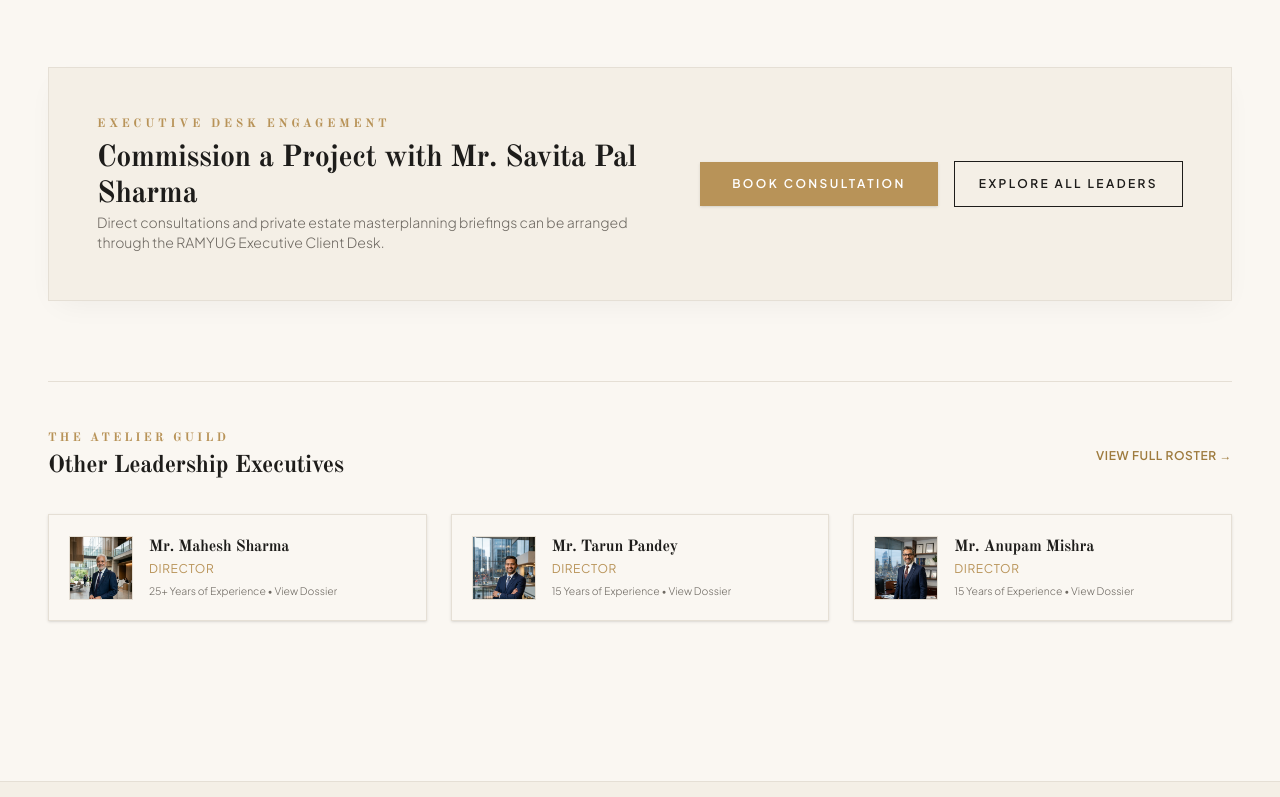
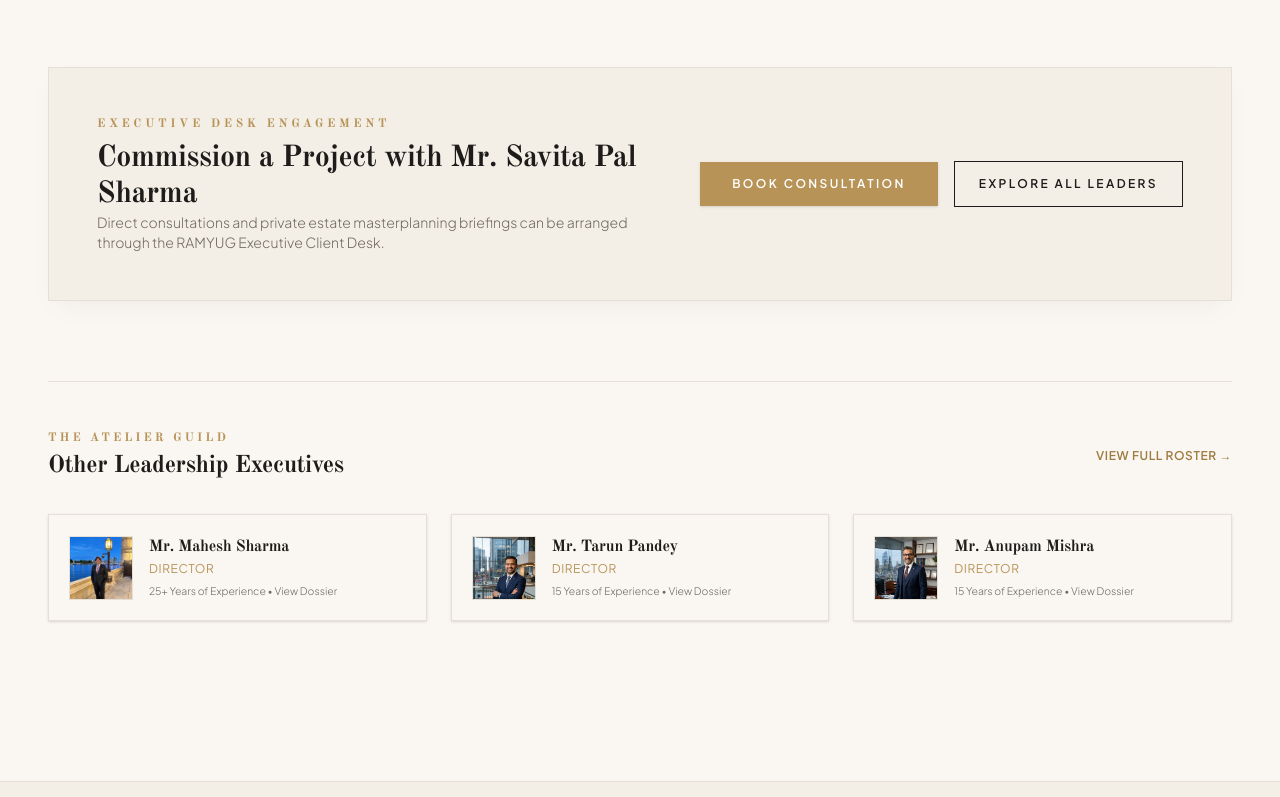
Before and after one commit to BST82/ramyugwebsite, an Angular app: page /team/1 in a window 1280 px wide. Shown: the part 2270-3067 px from the top of the page. Built offline with nearby package versions, Linux system fonts and the light colour scheme.

Commit message:
update mahesh sir photo

```diff
--- a/src/app/pages/director-detail/director-detail.html
+++ b/src/app/pages/director-detail/director-detail.html
@@ -48,7 +48,9 @@
             <img
               [src]="profile.image"
               [alt]="profile.name"
-              class="w-full h-auto aspect-[3/4] max-h-[380px] sm:max-h-[500px] md:max-h-[560px] object-cover object-top transition-transform duration-700 group-hover:scale-105"
+              class="w-full h-auto aspect-[3/4] max-h-[380px] sm:max-h-[500px] md:max-h-[560px] object-cover transition-transform duration-700 group-hover:scale-105"
+              [style.objectPosition]="profile.imagePosition || 'top'"
+              loading="eager"
               (error)="onImageError($event)"
             />
           </div>
@@ -374,7 +376,10 @@
           <img
             [src]="other.image"
             [alt]="other.name"
-            class="w-16 h-16 object-cover object-top border border-[#E5DFD5] dark:border-[#2F2B26] shrink-0"
+            class="w-16 h-16 object-cover border border-[#E5DFD5] dark:border-[#2F2B26] shrink-0"
+            [style.objectPosition]="other.imagePosition || 'top'"
+            loading="lazy"
+            decoding="async"
             (error)="onImageError($event)"
           />
           <div class="overflow-hidden">
--- a/src/app/pages/team/team.html
+++ b/src/app/pages/team/team.html
@@ -38,7 +38,9 @@
               <img
                 [src]="director.image"
                 [alt]="director.name"
-                class="w-full h-auto aspect-[3/4] max-h-[380px] sm:max-h-[480px] md:max-h-[540px] object-cover object-top transition-transform duration-700 group-hover:scale-105"
+                class="w-full h-auto aspect-[3/4] max-h-[380px] sm:max-h-[480px] md:max-h-[540px] object-cover transition-transform duration-700 group-hover:scale-105"
+                [style.objectPosition]="director.imagePosition || 'top'"
+                loading="eager"
                 (error)="onImageError($event)"
               />
               <div
@@ -199,7 +201,10 @@
           <img
             [src]="member.image"
             [alt]="member.name"
-            class="w-full h-full object-cover object-top transition-transform duration-700 group-hover:scale-105"
+            class="w-full h-full object-cover transition-transform duration-700 group-hover:scale-105"
+            [style.objectPosition]="member.imagePosition || 'top'"
+            loading="lazy"
+            decoding="async"
             (error)="onImageError($event)"
           />
           <div
--- a/src/app/services/team.service.ts
+++ b/src/app/services/team.service.ts
@@ -25,6 +25,7 @@
   category: 'senior' | 'main';
   image: string;
   portrait?: string;
+  imagePosition?: string;
   credentials: string;
   experience: string;
   quote: string;
@@ -111,8 +112,9 @@
       category: 'senior',
       credentials: 'Director | Builder Floors & Low-Rise Residential Specialist',
       experience: '25+ Years of Experience',
-      image: 'team/mahesh-sharma.jpg',
-      portrait: 'team/mahesh-sharma.jpg',
+      image: 'team/mahesh.jpeg',
+      portrait: 'team/mahesh.jpeg',
+      imagePosition: 'center 20%',
       quote: 'Focusing on quality residential, functional planning, and customer satisfaction creates contemporary living environments that endure.',
       bio: 'Mr. Mahesh Sharma brings more than 20 years of experience in real estate, with particular expertise in builder floors and low-rise residential. His professional experience includes significant exposure to the builder-floor segment in Faridabad, encompassing project planning, residential, market understanding, and customer requirements.',
       fullBio: [
```
Also changed, not shown: public/team/mahesh.jpeg (added).
